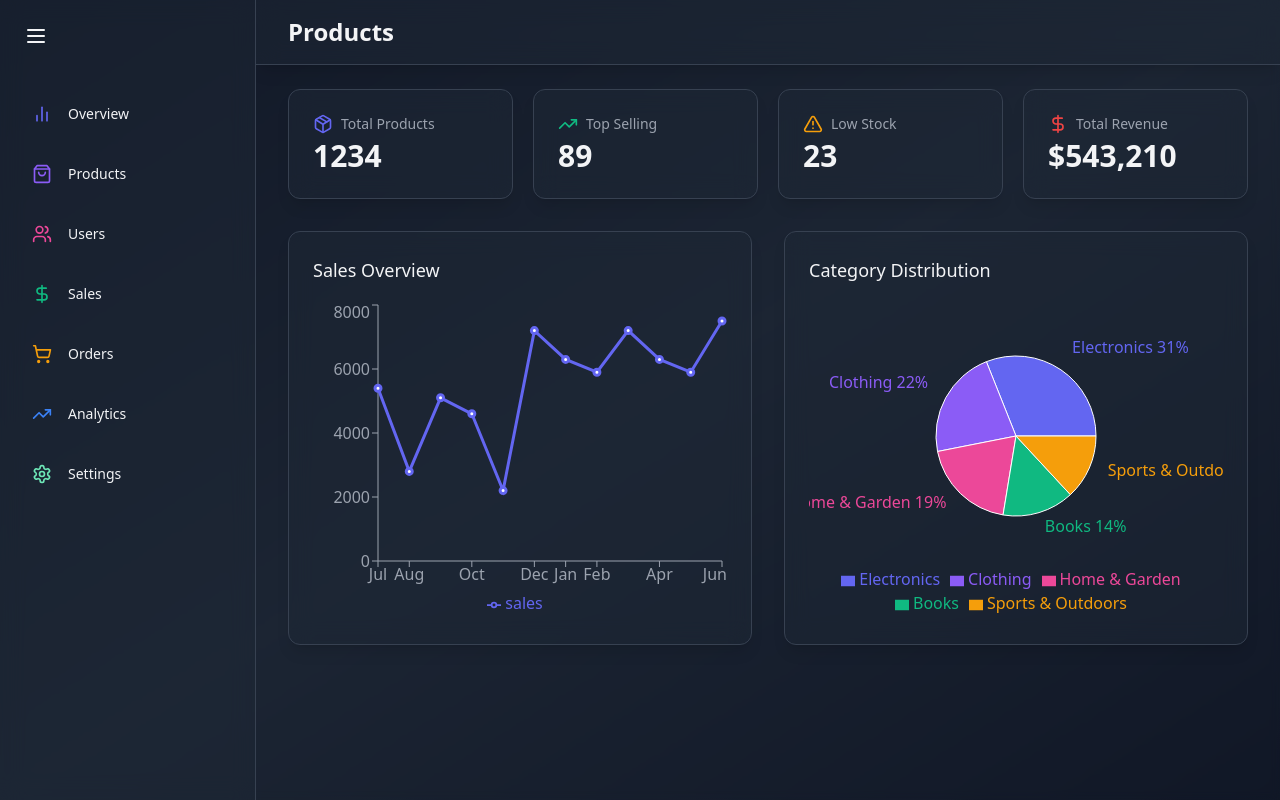
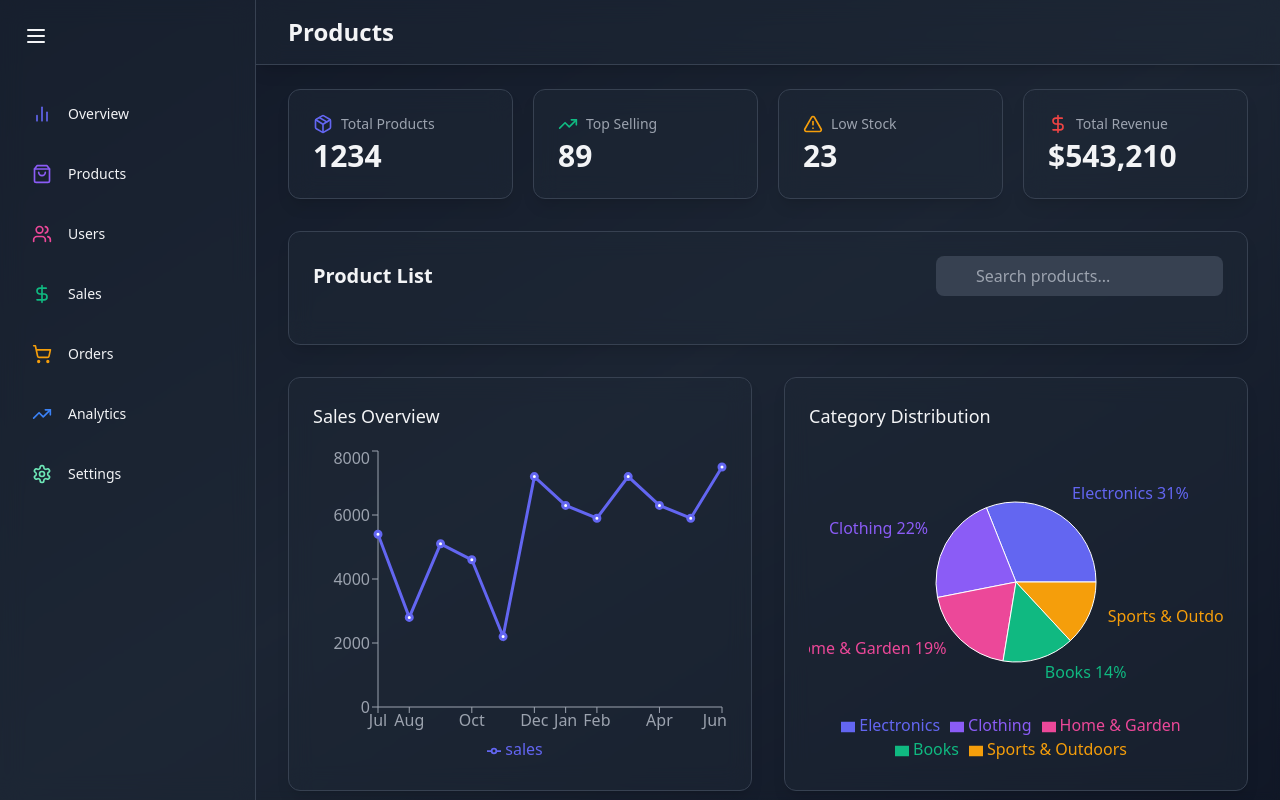
Before and after one commit to mstislavtceva/admin-dashboard, a React (Vite) app: page /products in a window 1280 px wide. Built offline with nearby package versions, Linux system fonts and the light colour scheme.

Commit message:
WIP(ProductsPage): add initial markup for ProductsTable component

```diff
--- /dev/null
+++ b/src/components/products/ProductsTable.jsx
@@ -0,0 +1,68 @@
+import { motion } from "framer-motion";
+
+// const PRODUCT_DATA = [
+//   {
+//     id: 1,
+//     name: "Wireless Earbuds",
+//     category: "Electronics",
+//     price: 59.99,
+//     stock: 143,
+//     sales: 1200,
+//   },
+//   {
+//     id: 2,
+//     name: "Leather Wallet",
+//     category: "Accessories",
+//     price: 39.99,
+//     stock: 89,
+//     sales: 800,
+//   },
+//   {
+//     id: 3,
+//     name: "Smart Watch",
+//     category: "Electronics",
+//     price: 199.99,
+//     stock: 56,
+//     sales: 650,
+//   },
+//   {
+//     id: 4,
+//     name: "Yoga Mat",
+//     category: "Fitness",
+//     price: 29.99,
+//     stock: 210,
+//     sales: 950,
+//   },
+//   {
+//     id: 5,
+//     name: "Coffee Maker",
+//     category: "Home",
+//     price: 79.99,
+//     stock: 78,
+//     sales: 720,
+//   },
+// ];
+
+const ProductsTable = () => {
+  return (
+    <motion.div
+      className="bg-gray-800 bg-opacity-50 backdrop-blur-md shadow-lg rounded-xl p-6 border border-gray-700 mb-8"
+      initial={{ opacity: 0, y: 20 }}
+      animate={{ opacity: 1, y: 0 }}
+      transition={{ delay: 0.2 }}
+    >
+      <div className="flex justify-between items-center mb-6">
+        <h2 className="text-xl font-semibold text-gray-100">Product List</h2>
+        <div className="relative">
+          <input
+            type="text"
+            placeholder="Search products..."
+            className="bg-gray-700 text-white placeholder-gray-400 rounded-lg pl-10 pr-4 py-2 focus:outline-none focus:ring-2 focus:ring-blue-500"
+          />
+        </div>
+      </div>
+    </motion.div>
+  );
+};
+
+export default ProductsTable;
--- a/src/pages/ProductsPage.jsx
+++ b/src/pages/ProductsPage.jsx
@@ -5,6 +5,7 @@ import Header from "../components/common/Header";
 import StatCard from "../components/common/StatCard";
 import CategoryDistributionChart from "../components/overview/CategoryDistributionChart";
 import SalesTrendChart from "../components/products/SalesTrendChart";
+import ProductsTable from "../components/products/ProductsTable";
 
 const ProductsPage = () => {
   return (
@@ -43,7 +44,7 @@ const ProductsPage = () => {
           />
         </motion.div>
 
-        {/* <ProductsTable /> would be here*/}
+        <ProductsTable />
 
         <div className="grid grid-col-1 lg:grid-cols-2 gap-8">
           <SalesTrendChart />
```
